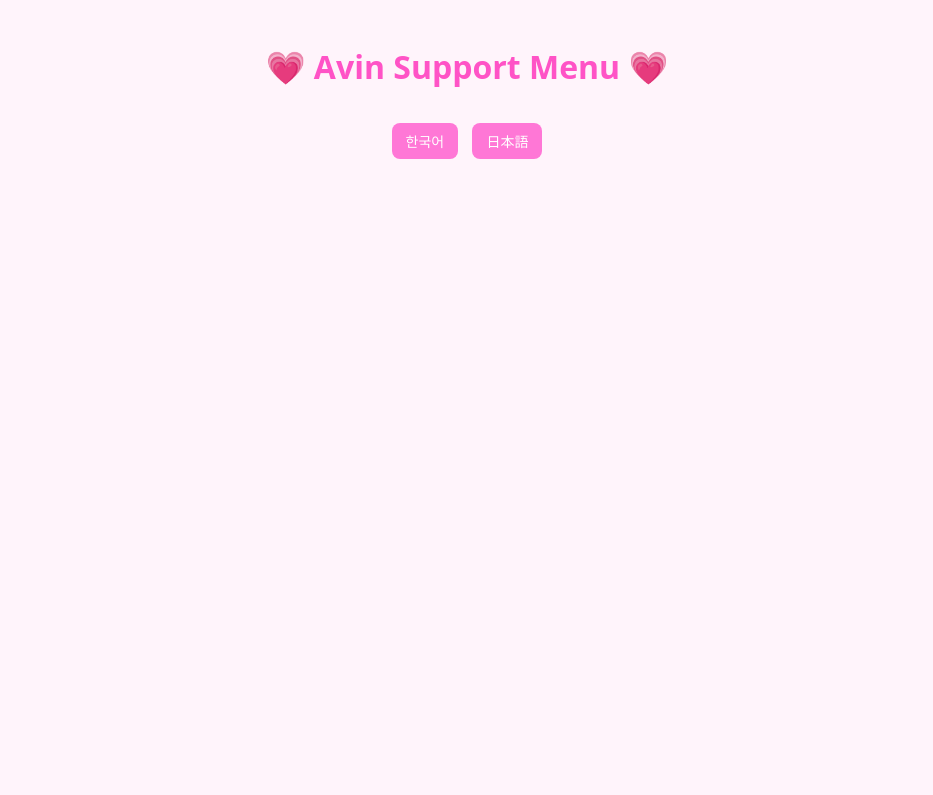
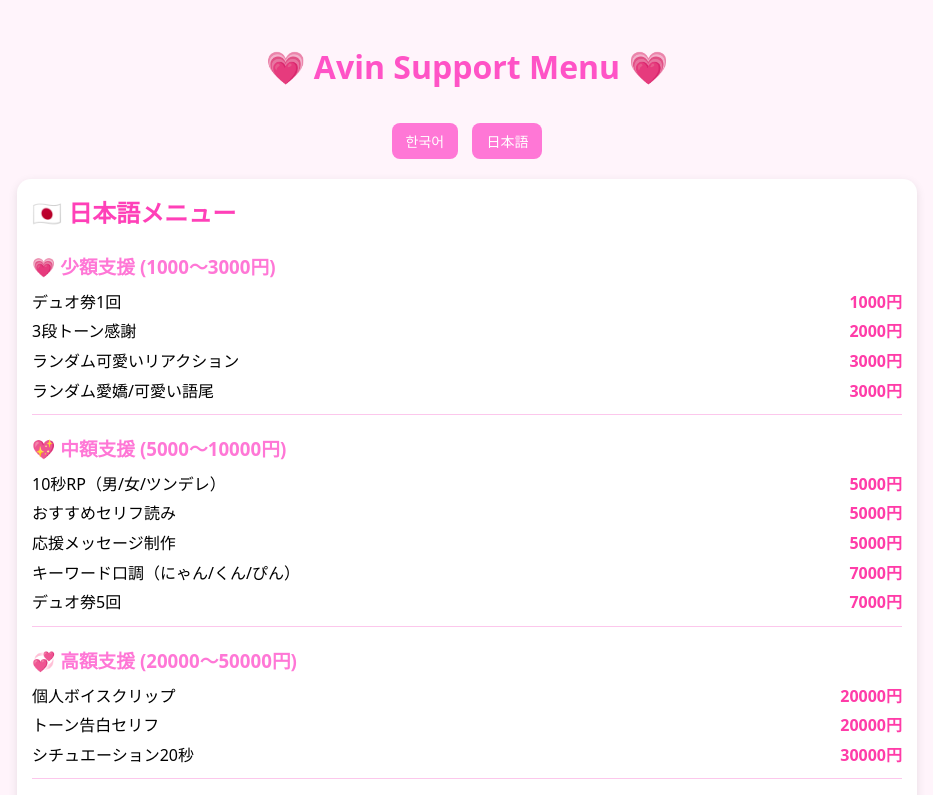
Before and after one commit to nerielchnnel-droid/Avin-Support-Menu-, a plain HTML site: page index.html in a window 1280 px wide. Both pictures are taken after a click on the button "日本語". Shown: the top 795 px of the page, without its empty margins (173-1106 px from the left). Drawn offline with Linux system fonts and the light colour scheme.

Commit message:
index.html

```diff
--- a/index.html
+++ b/index.html
@@ -2,7 +2,7 @@
 <html lang="ko">
 <head>
 <meta charset="UTF-8" />
-<title>Avin Support Menu</title>
+<title>Serynthia Support Menu</title>
 
 <style>
   body { font-family: 'Noto Sans', sans-serif; background:#fff4fb; margin:0; padding:20px; line-height:1.6; }
@@ -82,6 +82,51 @@ function showLang(lang) {
 
 </div>
 
+
+<!-- 일본어 메뉴 -->
+<div class="lang-box" id="jp" style="display:none;">
+<h2>🇯🇵 日本語メニュー</h2>
+
+<h3>💗 少額支援 (1000〜3000円)</h3>
+<div class='item'>デュオ券1回 <span class='price'>1000円</span></div>
+<div class='item'>3段トーン感謝 <span class='price'>2000円</span></div>
+<div class='item'>ランダム可愛いリアクション <span class='price'>3000円</span></div>
+<div class='item'>ランダム愛嬌/可愛い語尾 <span class='price'>3000円</span></div>
+
+<div class='line'></div>
+
+<h3>💖 中額支援 (5000〜10000円)</h3>
+<div class='item'>10秒RP（男/女/ツンデレ） <span class='price'>5000円</span></div>
+<div class='item'>おすすめセリフ読み <span class='price'>5000円</span></div>
+<div class='item'>応援メッセージ制作 <span class='price'>5000円</span></div>
+<div class='item'>キーワード口調（にゃん/くん/ぴん） <span class='price'>7000円</span></div>
+<div class='item'>デュオ券5回 <span class='price'>7000円</span></div>
+
+<div class='line'></div>
+
+<h3>💞 高額支援 (20000〜50000円)</h3>
+<div class='item'>個人ボイスクリップ <span class='price'>20000円</span></div>
+<div class='item'>トーン告白セリフ <span class='price'>20000円</span></div>
+<div class='item'>シチュエーション20秒 <span class='price'>30000円</span></div>
+
+<div class='line'></div>
+
+<h3>💎 超高額 (50000円〜)</h3>
+<div class='item'>悩み相談1分 <span class='price'>70000円</span></div>
+<div class='item'>5万ポイント購入全部 <span class='price'>100000円</span></div>
+<div class='item'>特大願い券 <span class='price'>500000円</span></div>
+
+<div class='line'></div>
+
+<h3>🎰 ガチャ (5000円 / 30000P)</h3>
+<div>ランダム可愛いリアクション</div>
+<div>ランダム愛嬌1つ</div>
+<div>20秒シチュエーション</div>
+<div>1分間シチュエーション</div>
+<div>願い券（小/中/大）</div>
+
+</div>
+
 </div>
 </body>
 </html>
```
